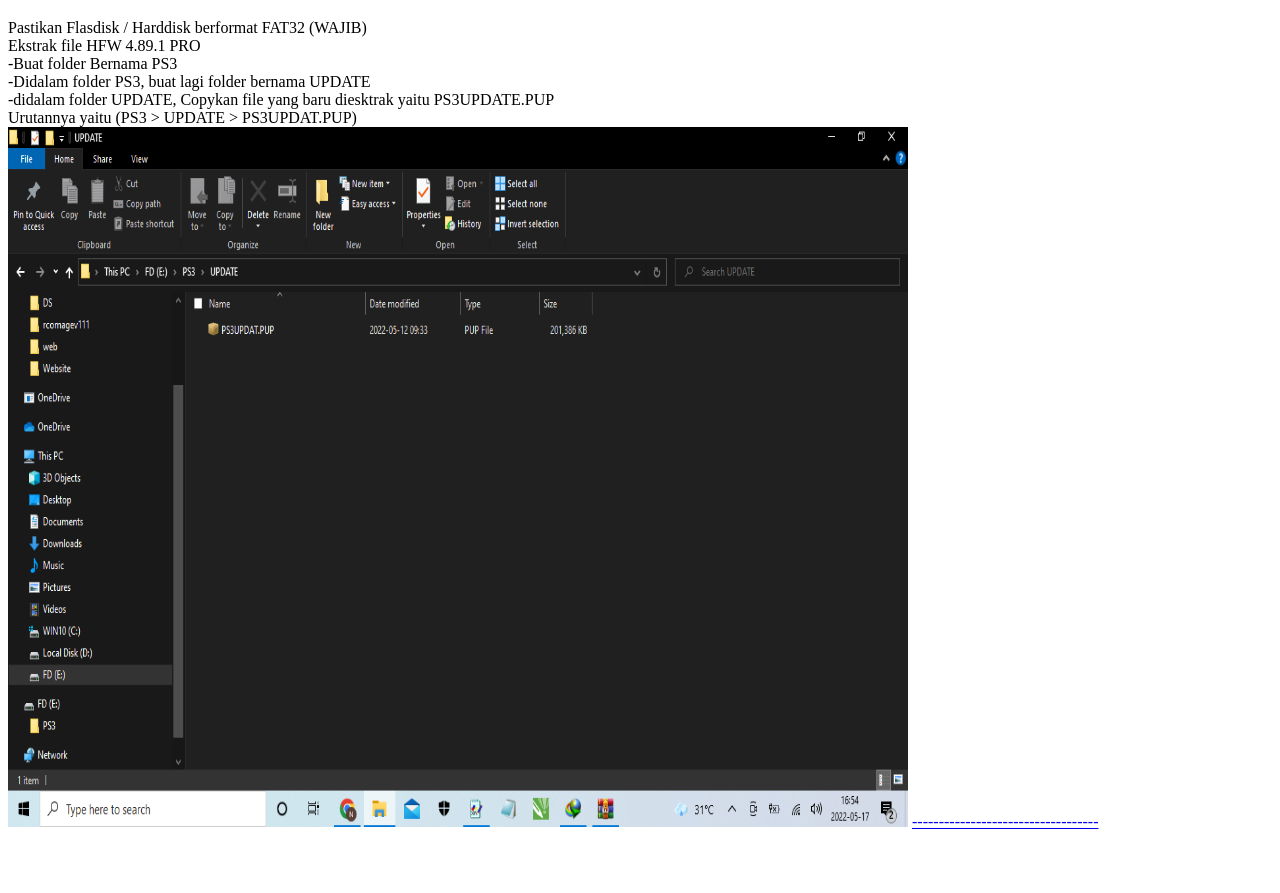
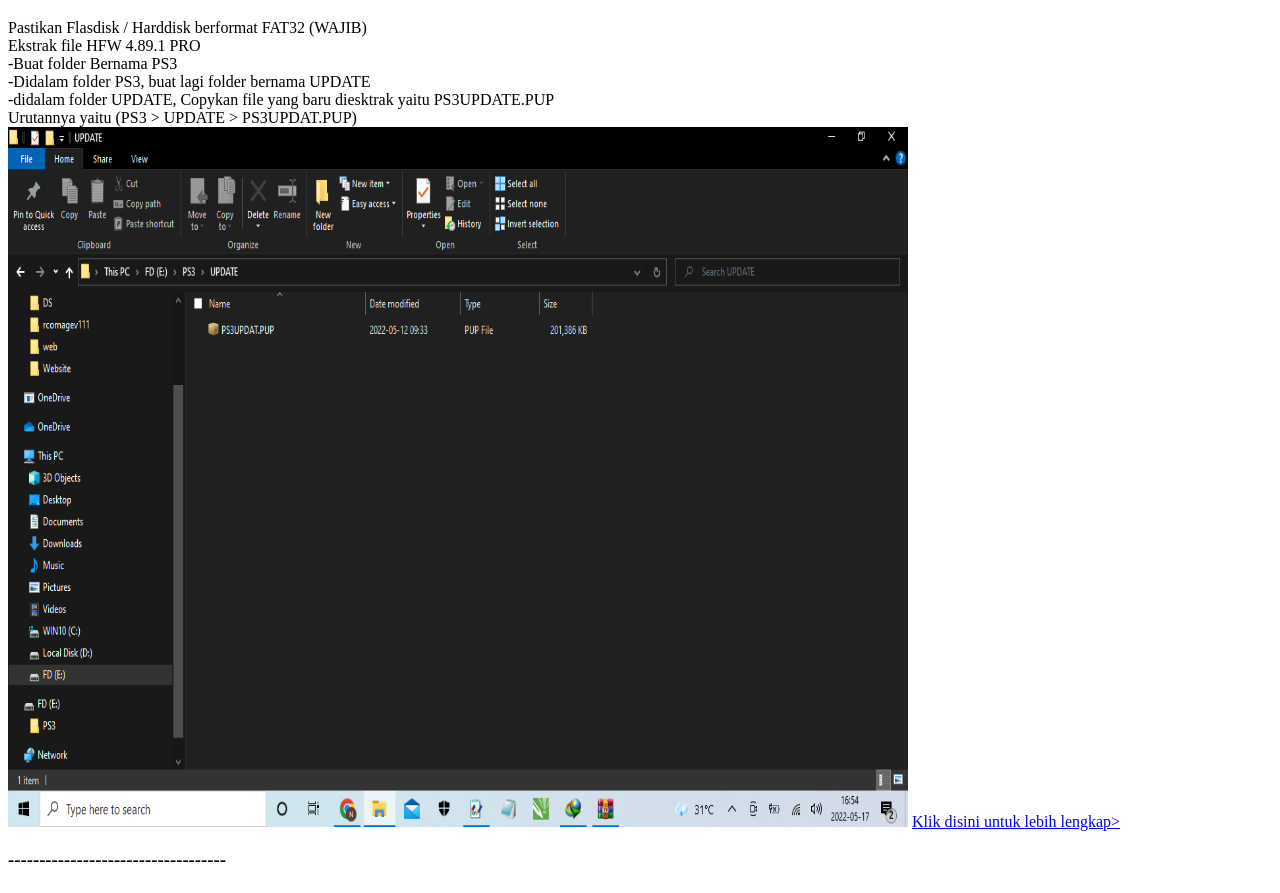
Before and after one commit to Covitoz/WD, a plain HTML site: page Cara/cara.html in a window 1280 px wide. Shown: the part 120-1013 px from the top of the page. Before the commit the page ends 969 px from the top, so only its background shows below. Drawn offline with Linux system fonts and the light colour scheme.

Commit message:
Update cara.html

```diff
--- a/Cara/cara.html
+++ b/Cara/cara.html
@@ -19,7 +19,7 @@
 <h1 class="bold">- STEP 1 -</h1>
 <p><br>Pastikan Flasdisk / Harddisk berformat FAT32 (WAJIB)<br>Ekstrak file HFW 4.89.1 PRO<br>-Buat folder Bernama PS3<br>-Didalam folder PS3, buat lagi folder bernama UPDATE<br>-didalam folder UPDATE, Copykan file yang baru diesktrak yaitu PS3UPDATE.PUP<br>Urutannya yaitu (PS3 > UPDATE > PS3UPDAT.PUP)<br>
   <img src="../Cara/Contoh.png" style="width:900px;height:700px;">
- <a href="https://youtu.be/7zFhshJDb8A"
+ <a href="https://youtu.be/7zFhshJDb8A" class="classname">Klik disini untuk lebih lengkap><a/>
  <h3>-----------------------------------<h3>
 </p>
 </body>
```
